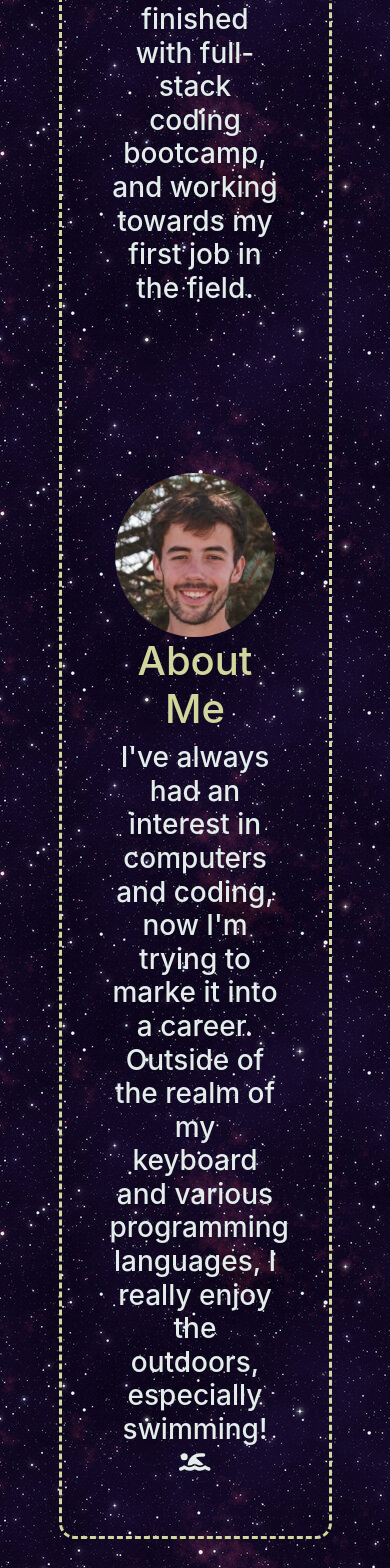
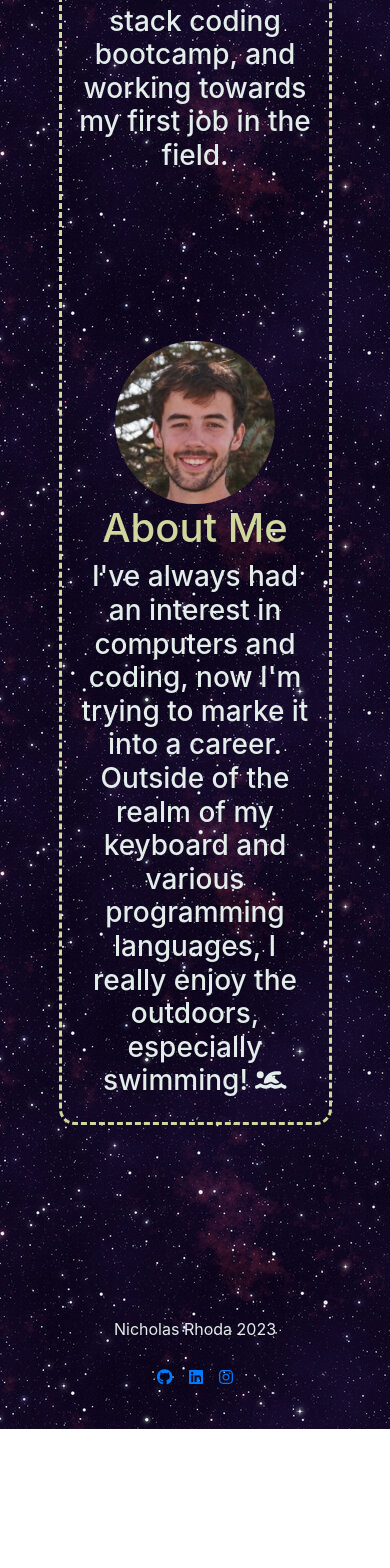
Before and after one commit to nicrhoda/nicrhoda_portfolio, a React (Create React App) app: page / in a window 390 px wide. Shown: the part 432-2000 px from the top of the page. After the commit the page ends 1861 px from the top, so only its background shows below. Built offline with nearby package versions, Linux system fonts and the light colour scheme.

Commit message:
added mobile styles and tweaked footer

```diff
--- a/src/App.css
+++ b/src/App.css
@@ -84,7 +84,18 @@ footer {
     display: flex;
     flex-direction: row;
     justify-content: center;
-    /* fix icon styling later */
+}
+
+.github {
+    padding: .5rem;
+}
+
+.linkedin {
+    padding: .5rem;
+}
+
+.instagram {
+    padding: .5rem;
 }
 
 
@@ -239,6 +250,18 @@ footer {
     /* fix icon styling later */
 }
 
+.github {
+    padding: .5rem;
+}
+
+.linkedin {
+    padding: .5rem;
+}
+
+.instagram {
+    padding: .5rem;
+}
+
 
 /* homepage styling */
 .homePageTopText {
@@ -304,3 +327,354 @@ color:#d0d79c;
 }
 
 }
+
+
+/* SCREEN WIDTH BELOW 975PX */
+
+@media screen and (max-width: 975px) {
+
+
+    /* background placement */
+body {
+    color:#E3EEEB;
+    background-position: relative;
+    background-attachment: fixed;
+    background-image:url('./Images/portfolio_background.jpg');
+    height: 100%;
+}
+
+/* header styling */
+.contentHeading {
+    color: #d0d79c;
+}
+
+.dropDownBtn {
+    margin-top: -4rem;
+    margin-right: auto;
+    margin-left: auto;
+}
+
+header {
+    color: #d0d79c;
+}
+
+.name {
+    margin-left: 2rem;
+    display: flex;
+    flex-direction: column;
+    width: 50%;
+}
+
+.navDrop {
+    margin-left: 50%;
+    margin-right: 50%;
+}
+
+.dropdown {
+    background-color: transparent;
+    width: 100vw;
+    margin-bottom: 5rem;
+}
+
+.activeTab {
+    background-color: #E3EEEB;
+}
+
+
+/* body general */
+.mainDisplayContainer {
+    border-style: dashed;
+    margin-top: 3rem;
+    width: 70%;
+    margin-right: 15%;
+    margin-left: 15%;
+    padding: 3rem;
+    text-align: center;
+    border-color: #d0d79c;
+    border-radius: 1rem;
+    text-align: center;
+    margin-left: auto;
+    margin-right: auto;
+}
+
+.contentHeading {
+    color:#d0d79c;
+}
+
+
+/* footer styling */
+footer {
+    margin-top: 10rem;
+    padding: 2rem;
+    text-align: center;
+}
+
+.profiles {
+    display: flex;
+    flex-direction: row;
+    justify-content: center;
+    /* fix icon styling later */
+}
+
+.github {
+    padding: .5rem;
+}
+
+.linkedin {
+    padding: .5rem;
+}
+
+.instagram {
+    padding: .5rem;
+}
+
+
+/* homepage styling */
+.homePageTopText {
+color:#d0d79c;
+}
+
+.profilePic {
+    border-radius: 50%;
+    max-width: 10rem;
+    margin-top: 10rem;
+}
+
+.aboutMe {
+    display: flex;
+    flex-direction: column;
+    text-align: center;
+    max-width: 800px;
+    margin-left: auto;
+    margin-right: auto;
+}
+
+
+/* projects page styling */
+.projectCards {
+    margin: 1rem;
+    margin-left: auto;
+    margin-right: auto;
+    height: 14rem;
+}
+
+.projectsCardTitle {
+    color:#d0d79c;
+    font-size: 60%;
+}
+
+.projectsCardText {
+    text-decoration:underline;
+    font-weight: bold;
+    background-color: #373737;
+    border-radius: .5rem;
+    font-size: 50%;
+}
+
+.projectLink {
+    background-color: white;
+    font-size: 50%;
+    padding: 1px;
+}
+
+.projectLink:hover {
+    cursor: pointer;
+}
+
+
+/* resume page */
+.resumeCard {
+    margin-top: 3rem;
+}
+
+.resumeCardText {
+    color:black;
+    text-decoration: underline;
+    font-weight: 800;
+}
+
+.resumeCardTitle {
+    color: black;
+    font-weight: bolder;
+    text-decoration: underline;
+}
+
+}
+
+
+/* SCREEN WIDTH BELOW 400PX */
+@media screen and (max-width: 400px) {
+
+
+       /* background placement */
+body {
+    color:#E3EEEB;
+    background-position: relative;
+    background-attachment: fixed;
+    background-image:url('./Images/portfolio_background.jpg');
+    height: 100%;
+}
+
+/* header styling */
+.contentHeading {
+    color: #d0d79c;
+}
+
+.dropDownBtn {
+    margin-top: -4rem;
+    margin-right: auto;
+    margin-left: auto;
+}
+
+header {
+    color: #d0d79c;
+}
+
+.name {
+    margin-left: 2rem;
+    display: flex;
+    flex-direction: column;
+    width: 50%;
+}
+
+.navDrop {
+    margin-left: 50%;
+    margin-right: 50%;
+}
+
+.dropdown {
+    background-color: transparent;
+    width: 100vw;
+    margin-bottom: 5rem;
+}
+
+.dropDownBtn {
+    margin-left: 300%;
+}
+
+.activeTab {
+    background-color: #E3EEEB;
+}
+
+
+/* body general */
+.mainDisplayContainer {
+    border-style: dashed;
+    width: 70%;
+    margin-right: 15%;
+    margin-left: 15%;
+    padding: 1rem;
+    text-align: center;
+    border-color: #d0d79c;
+    border-radius: 1rem;
+    text-align: center;
+    margin-left: auto;
+    margin-right: auto;
+}
+
+.contentHeading {
+    color:#d0d79c;
+}
+
+
+/* footer styling */
+footer {
+    margin-top: 10rem;
+    padding: 2rem;
+    text-align: center;
+}
+
+.profiles {
+    display: flex;
+    flex-direction: row;
+    justify-content: center;
+    /* fix icon styling later */
+}
+
+.github {
+    padding: .5rem;
+}
+
+.linkedin {
+    padding: .5rem;
+}
+
+.instagram {
+    padding: .5rem;
+}
+
+
+/* homepage styling */
+.homePageTopText {
+color:#d0d79c;
+}
+
+.profilePic {
+    border-radius: 50%;
+    max-width: 10rem;
+    margin-top: 10rem;
+}
+
+.aboutMe {
+    display: flex;
+    flex-direction: column;
+    text-align: center;
+    max-width: 800px;
+    margin-left: auto;
+    margin-right: auto;
+}
+
+
+/* projects page styling */
+.projectCards {
+    margin: 1rem;
+    margin-left: auto;
+    margin-right: auto;
+    height: auto;
+}
+
+.projectsCardTitle {
+    color:#d0d79c;
+    font-size: 60%;
+    margin-top: -2rem;
+}
+
+.projectsCardText {
+    text-decoration:underline;
+    font-weight: bold;
+    background-color: #373737;
+    border-radius: .5rem;
+    font-size: 25%;
+    margin-top: -.5rem;
+    padding: .15rem;
+}
+
+.projectLink {
+    background-color: white;
+    font-size: 50%;
+    margin-top: -3rem;
+    padding: 0rem;
+}
+
+.projectLink:hover {
+    cursor: pointer;
+}
+
+
+/* resume page */
+.resumeCard {
+    margin-top: 3rem;
+}
+
+.resumeCardText {
+    color:black;
+    text-decoration: underline;
+    font-weight: 800;
+}
+
+.resumeCardTitle {
+    color: black;
+    font-weight: bolder;
+    text-decoration: underline;
+}
+}
```
